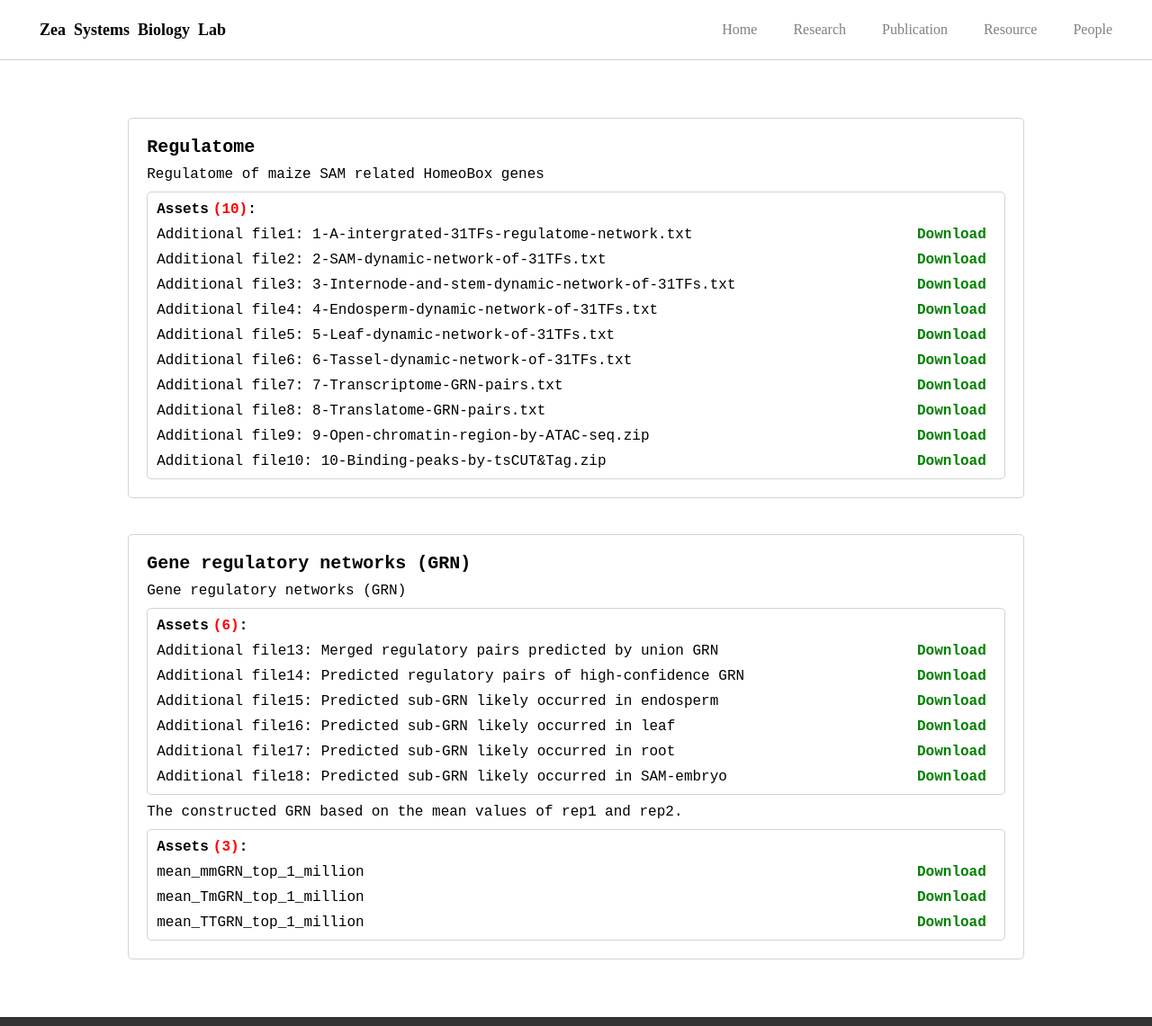
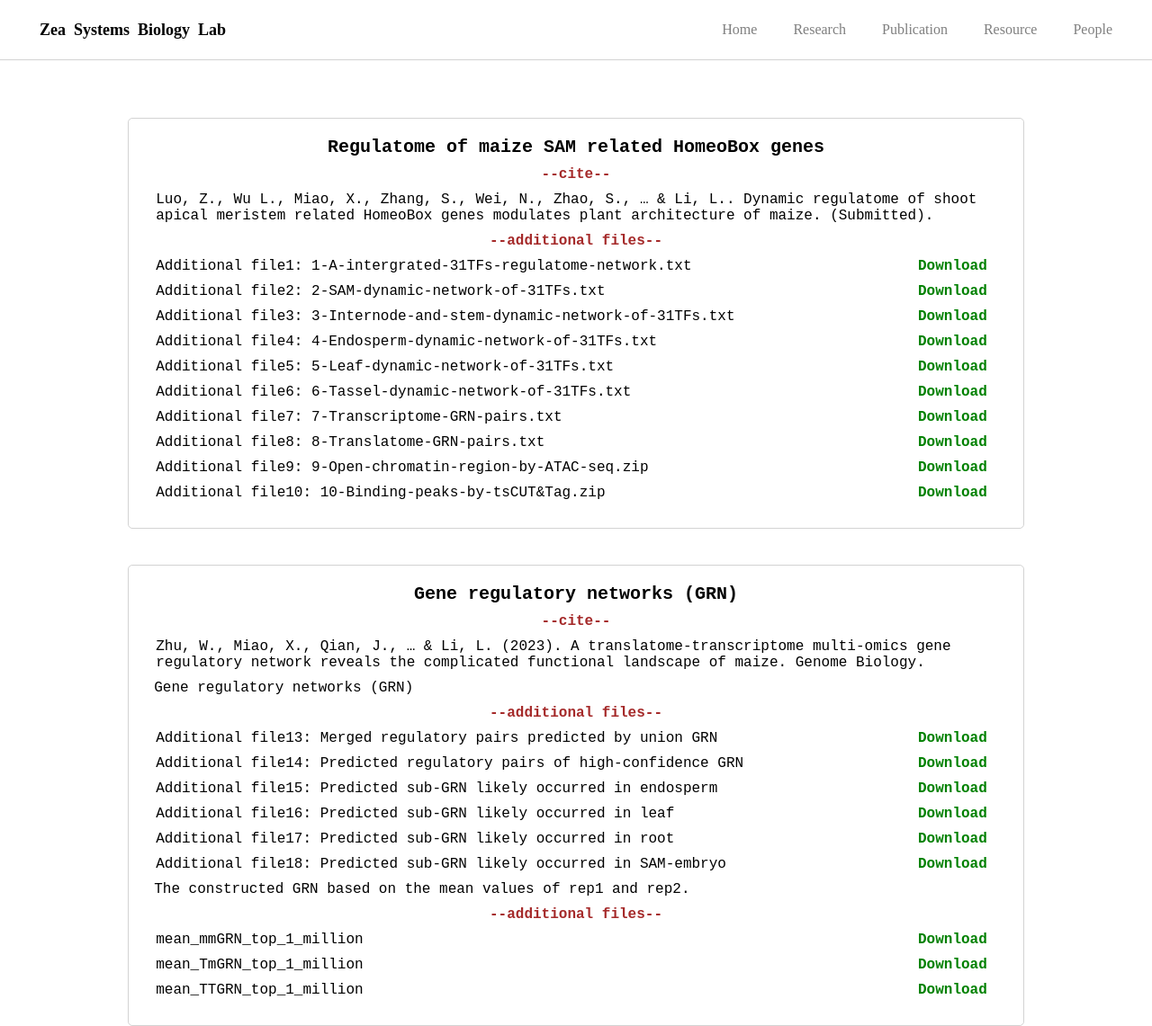
Before and after one commit to Hanryi/LiLab-Site, a plain HTML site: page dataset.html in a window 1280 px wide. Shown: the top 1141 px of the page at 90% size. Drawn offline with Linux system fonts and the light colour scheme.

Commit message:
style: LuoZi dataset

```diff
--- a/css/dataset.css
+++ b/css/dataset.css
@@ -18,23 +18,21 @@
 .dataset-block .dataset .dataset-name {
     font-size: 20px;
     font-weight: bold;
+    text-align: center;
 }
 .dataset-block .dataset .dataset-text {
     margin-top: 10px;
 }
 .dataset-block .dataset .download-area {
-    border: 1px solid lightgray;
+    /* border: 1px solid lightgray; */
     border-radius: 5px;
     margin-top: 10px;
 }
 .dataset-block .dataset .download-area .download-area-title {
     margin: 10px;
     font-weight: bold;
-}
-.dataset-block .dataset .download-area .download-area-num {
-    font-weight: bold;
-    margin-left: 5px;
-    color: red;
+    color: brown;
+    text-align: center;
 }
 .dataset-block .dataset .download-area .dataset-unit {
     margin: 10px;
--- a/dataset.html
+++ b/dataset.html
@@ -40,11 +40,18 @@
     <div id="content">
         <div class="dataset-block">
             <div class="dataset">
-                <div class="dataset-name">Regulatome</div>
-                <div class="dataset-text">Regulatome of maize SAM related HomeoBox genes</div>
+                <div class="dataset-name">Regulatome of maize SAM related HomeoBox genes</div>
                 <div class="download-area">
                     <div class="download-area-title">
-                        Assets<span class="download-area-num">(10)</span>:
+                        --cite--
+                    </div>
+                    <div class="dataset-unit">
+                        Luo, Z., Wu L., Miao, X., Zhang, S., Wei, N., Zhao, S., … & Li, L.. Dynamic regulatome of shoot apical meristem related HomeoBox genes modulates plant architecture of maize. (Submitted).
+                    </div>
+                </div>
+                <div class="download-area">
+                    <div class="download-area-title">
+                        --additional files--
                     </div>
                     <div class="dataset-unit">
                         <span>Additional file1: 1-A-intergrated-31TFs-regulatome-network.txt</span>
@@ -91,10 +98,18 @@
 
             <div class="dataset">
                 <div class="dataset-name">Gene regulatory networks (GRN)</div>
-                <div class="dataset-text">Gene regulatory networks (GRN)</div>
                 <div class="download-area">
                     <div class="download-area-title">
-                        Assets<span class="download-area-num">(6)</span>:
+                        --cite--
+                    </div>
+                    <div class="dataset-unit">
+                        Zhu, W., Miao, X., Qian, J., … & Li, L. (2023). A translatome-transcriptome multi-omics gene regulatory network reveals the complicated functional landscape of maize. Genome Biology.
+                    </div>
+                </div>
+                <div class="dataset-text">&ensp;Gene regulatory networks (GRN)</div>
+                <div class="download-area">
+                    <div class="download-area-title">
+                        --additional files--
                     </div>
                     <div class="dataset-unit">
                         <span>Additional file13: Merged regulatory pairs predicted by union GRN</span>
@@ -122,10 +137,10 @@
                     </div>
                 </div>
 
-                <div class="dataset-text">The constructed GRN based on the mean values of rep1 and rep2.</div>
+                <div class="dataset-text">&ensp;The constructed GRN based on the mean values of rep1 and rep2.</div>
                 <div class="download-area">
                     <div class="download-area-title">
-                        Assets<span class="download-area-num">(3)</span>:
+                        --additional files--
                     </div>
                     <div class="dataset-unit">
                         <span>mean_mmGRN_top_1_million</span>
```
Also changed, not shown: tools.html (+0 -13 lines).
